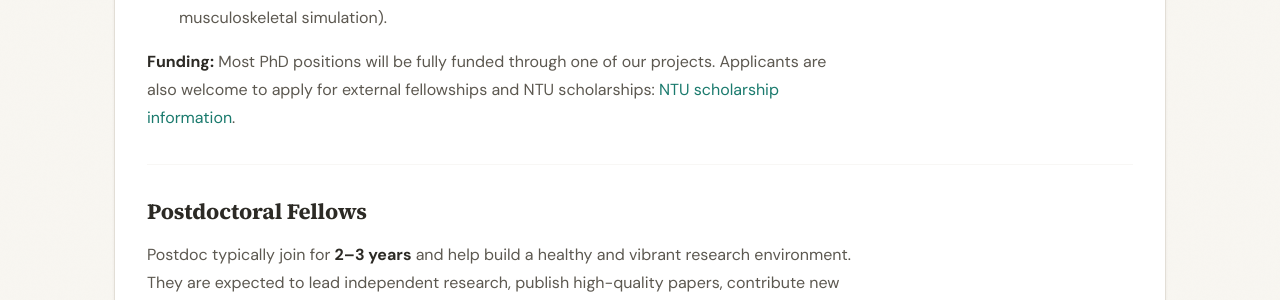
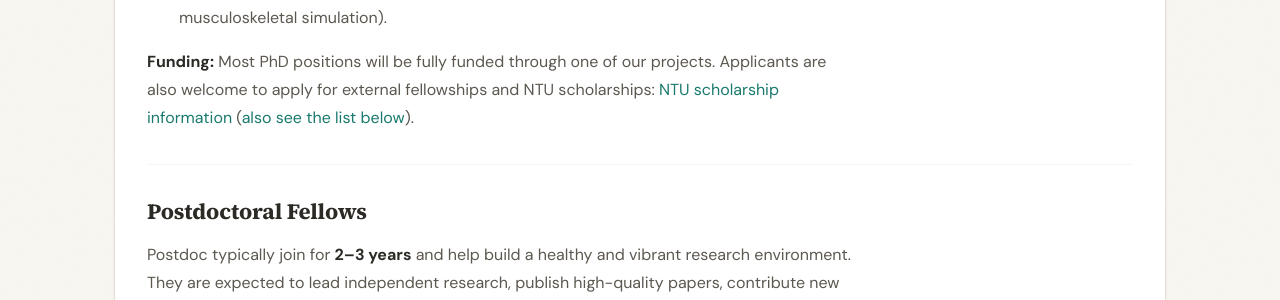
Before and after one commit to JiaenWu/jiaenwu.github.io, a Jekyll site: the page built from _pages/join.md, in a window 1280 px wide and 900 px high, scrolled down 586 px. Shown: the part 153-453 px from the top of the window. Built offline with Jekyll 4.4.1, drawn with Linux system fonts in a browser that asks for light colours; a style sheet for code colours, icons or effects is not loaded.

Commit message:
update join

```diff
--- a/_pages/join.md
+++ b/_pages/join.md
@@ -29,7 +29,7 @@ I am recruiting PhD students for the 2027 intake.
 
 **Funding:** Most PhD positions will be fully funded through one of our projects.
 Applicants are also welcome to apply for external fellowships and NTU scholarships:
-<a href="https://www.ntu.edu.sg/admissions/graduate/financialmatters/scholarships" target="_blank" rel="noopener">NTU scholarship information</a>.
+<a href="https://www.ntu.edu.sg/admissions/graduate/financialmatters/scholarships" target="_blank" rel="noopener">NTU scholarship information</a> (<a href="{{ site.baseurl }}/join/#phd-fellowships">also see the list below</a>).
 
 ---
 
@@ -82,7 +82,7 @@ you may instead email your materials directly to <a href="mailto:jiaenwu@stanfor
   <li><strong>Optional supporting documents</strong> (e.g., thesis, representative papers, or project/code portfolio)</li>
 </ul>
 
-### Step 2 — Official NTU Application
+#### Step 2 — Official NTU Application
 If encouraged after Step 1, please submit your formal application to the:
 
 <p>
@@ -234,7 +234,7 @@ I am looking for **self-motivated, curious, resilient, and hands-on** researcher
 
 <!-- ===================== GRADUATE FUNDING ===================== -->
 
-<div class="section-card">
+<div class="section-card" id="phd-fellowships">
 
 ## Funding and Scholarships (Graduate Students)
 
```
